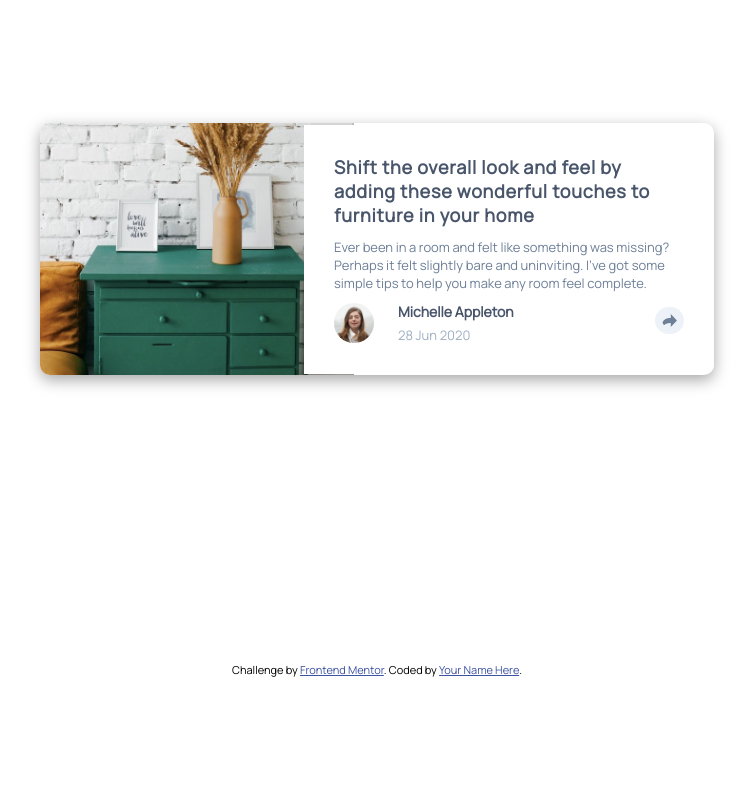
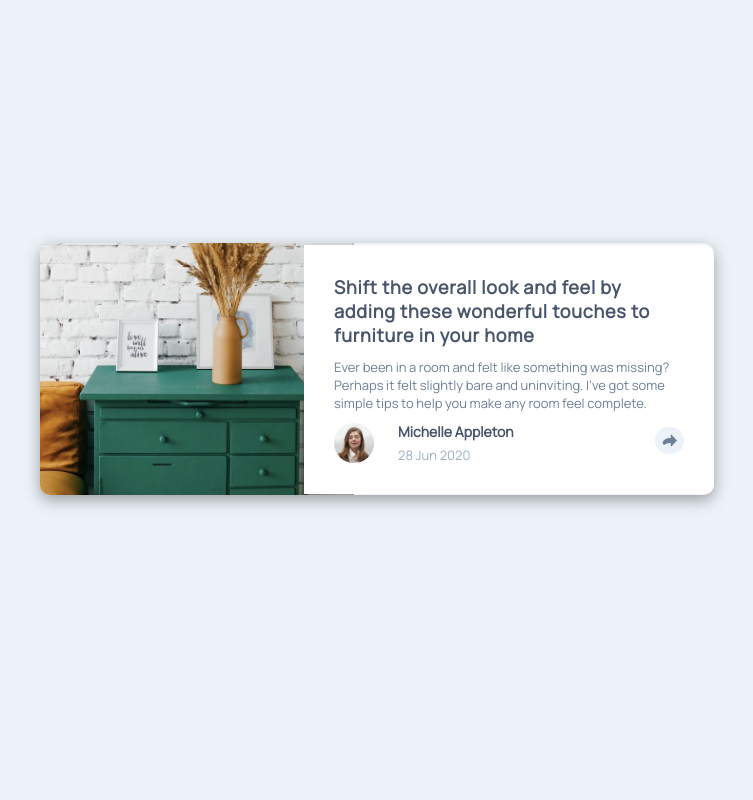
Before and after one commit to Faith-okereke/preview-component, a plain HTML site: page index.html in a window 1280 px wide. Shown: the top 800 px of the page, without its empty margins (263-1016 px from the left). Drawn offline with Linux system fonts and the light colour scheme.

Commit message:
commit changes

```diff
--- a/style.css
+++ b/style.css
@@ -9,8 +9,9 @@
 body{
     display: grid;
     place-items: center;
-    min-height: 100vh;
+    min-height: 100vw;
     font-family: 'Manrope', sans-serif;
+    background-color:  hsl(210, 46%, 95%);
 }
 .attribution {
   font-size: 11px;
```
